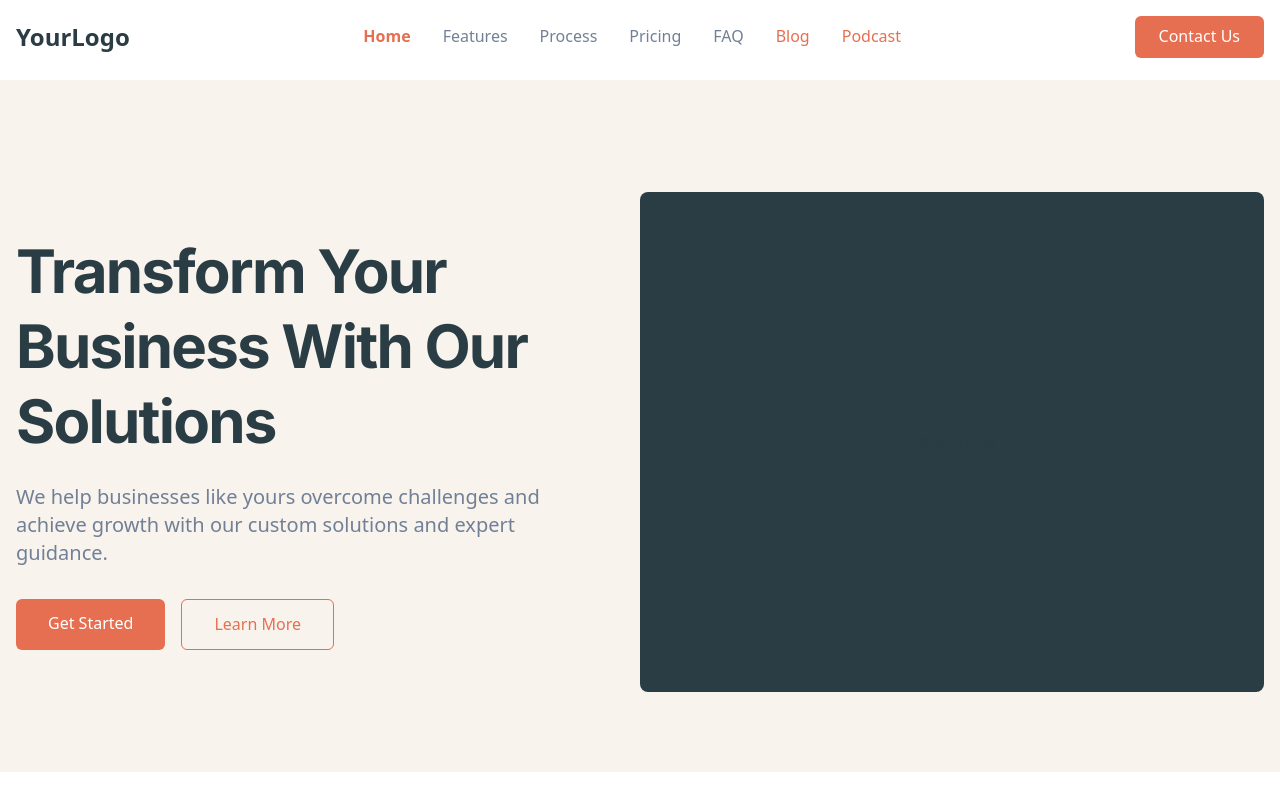
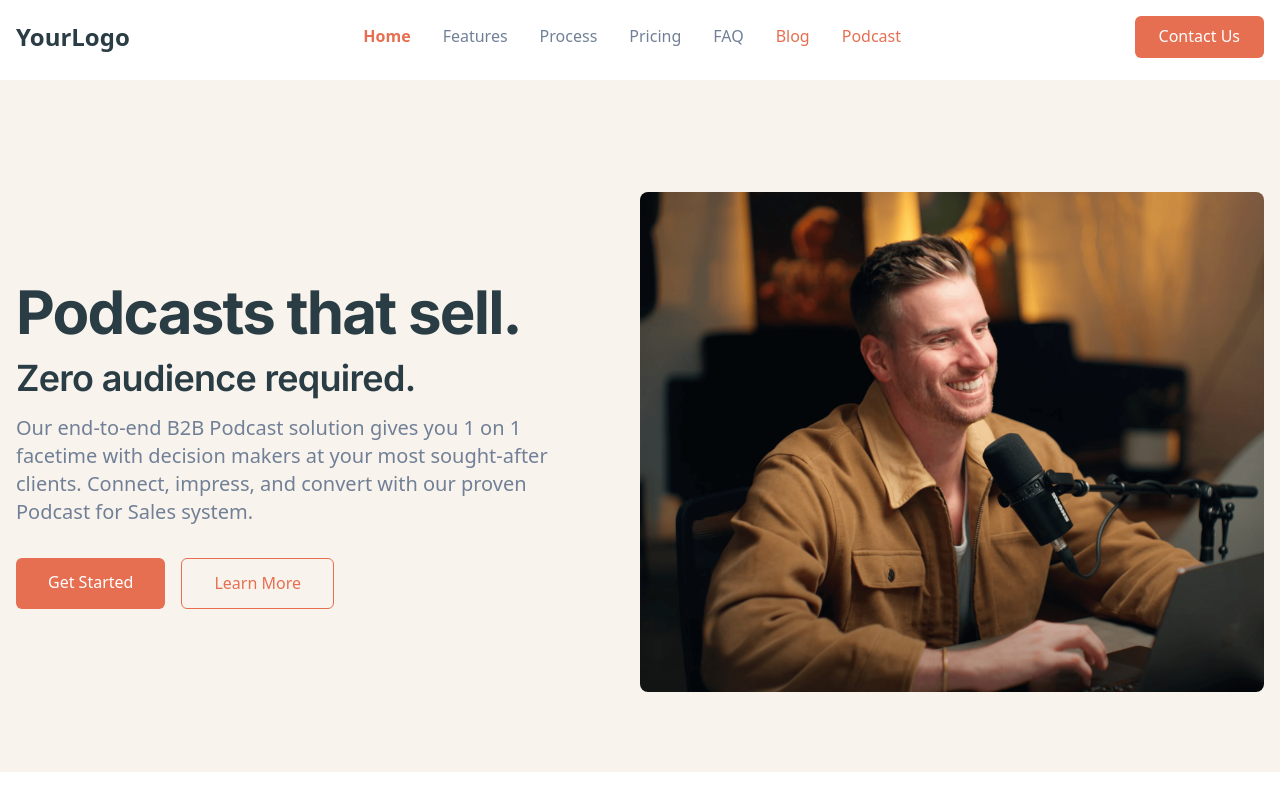
Before and after one commit to ZootNaps/website, a Next.js app: page / in a window 1280 px wide. Shown: the top 800 px of the page. Built offline with nearby package versions, Linux system fonts and the light colour scheme.

Commit message:
added hero image and optimizations

```diff
--- a/src/components/home/HeroSection.tsx
+++ b/src/components/home/HeroSection.tsx
@@ -9,12 +9,14 @@ const HeroSection = () => {
       <div className="container mx-auto px-4">
         <div className="flex flex-col lg:flex-row items-center">
           <div className="lg:w-1/2 mb-12 lg:mb-0">
-            <h1 className="text-4xl md:text-5xl lg:text-6xl font-bold leading-tight mb-6 text-primary">
-              Transform Your Business With Our Solutions
+            <h1 className="text-4xl md:text-5xl lg:text-6xl font-bold leading-tight mb-2 text-primary">
+              Podcasts that sell.
             </h1>
+            <h2 className="text-2xl md:text-3xl lg:text-4xl font-semibold mb-4 text-primary">
+              Zero audience required.
+            </h2>
             <p className="text-lg md:text-xl text-gray mb-8 max-w-xl">
-              We help businesses like yours overcome challenges and achieve growth with our custom solutions and expert guidance.
-            </p>
+            Our end-to-end B2B Podcast solution gives you 1 on 1 facetime with decision makers at your most sought-after clients. Connect, impress, and convert with our proven Podcast for Sales system.            </p>
             <div className="flex flex-col sm:flex-row gap-4">
               <Link
                 href="/contact"
@@ -32,12 +34,18 @@ const HeroSection = () => {
               </button>
             </div>
           </div>
-          <div className="lg:w-1/2 relative">
-            <div className="relative w-full h-[400px] md:h-[500px]">
-              {/* Placeholder for hero image - replace with your actual image */}
-              <div className="absolute inset-0 bg-primary bg-opacity-10 rounded-lg flex items-center justify-center">
-                <span className="text-primary font-medium">Hero Image</span>
-              </div>
+          <div className="lg:w-1/2 relative w-full">
+            <div className="relative w-full h-[250px] md:h-[400px] lg:h-[500px]">
+              {/* Replace with the actual image file name */}
+              <Image
+                src="/Images/hero-image.png"
+                alt="B2B podcast sales solution helping businesses connect with and sell to their top customers"
+                fill
+                priority
+                sizes="(max-width: 768px) 100vw, 50vw"
+                className="object-cover rounded-lg"
+                quality={85}
+              />
             </div>
           </div>
         </div>
```
Also changed, not shown: public/images/hero-image.png (added).
